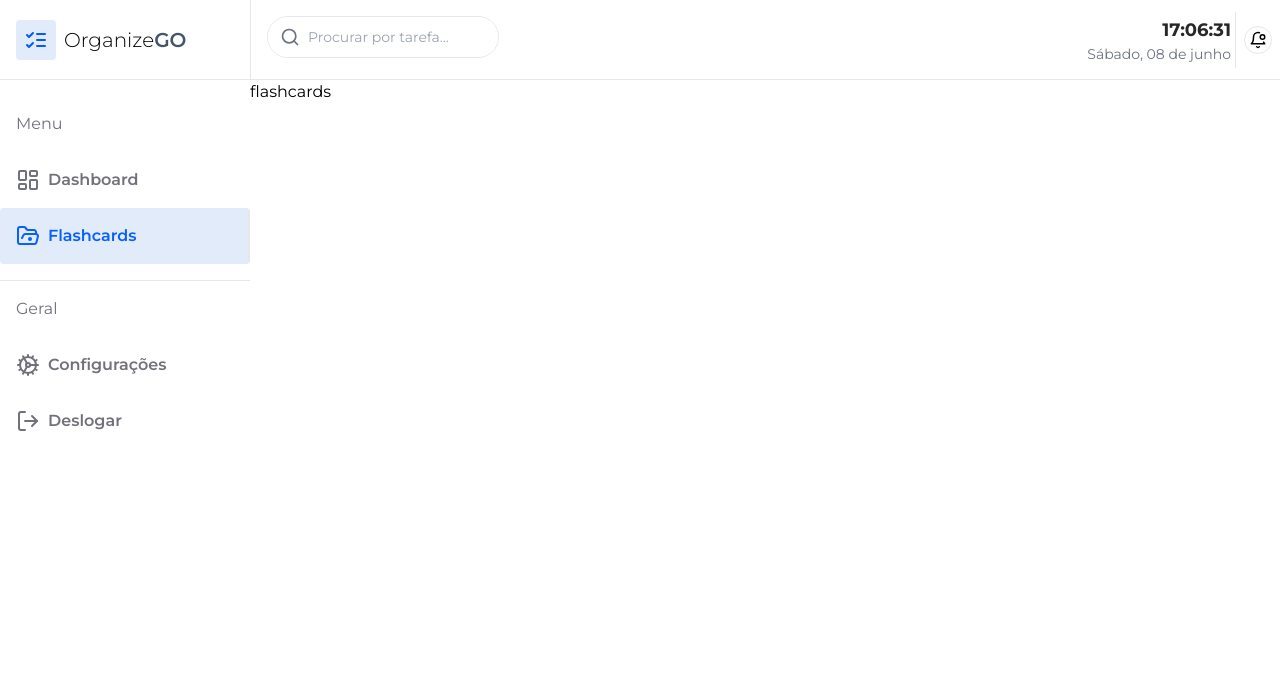
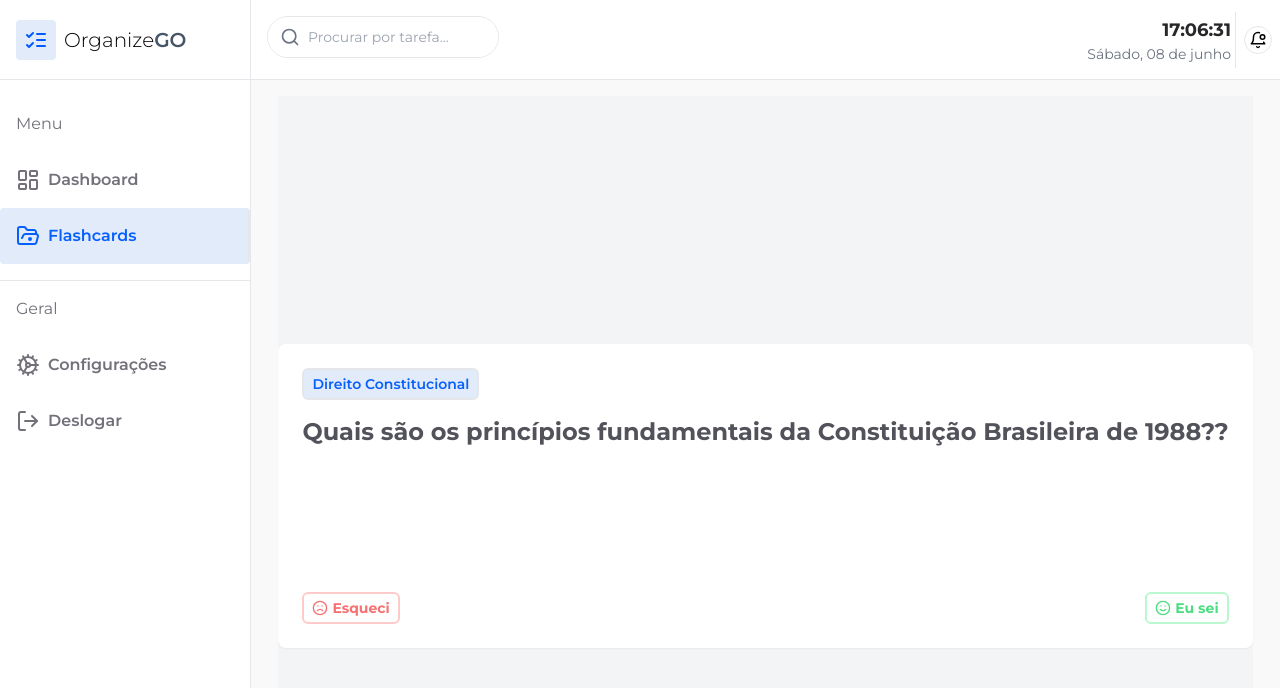
Before and after one commit to jesieldotdev/minhasnotas, a React (Vite) app: page /flashcards in a window 1280 px wide. Shown: the top 688 px of the page. Built offline with nearby package versions, Linux system fonts and the light colour scheme; no server answers.

Commit message:
flashcards

```diff
--- /dev/null
+++ b/src/pages/Flashcards/components/Desk/index.tsx
@@ -0,0 +1,89 @@
+import { useState } from 'react';
+import { AnimatePresence, motion } from 'framer-motion';
+import { ChevronRight, Frown, Smile } from 'lucide-react';
+
+interface DeskProps {}
+
+export const Desk = () => {
+    const [isFlipped, setIsFlipped] = useState(false);
+
+    const handleFlip = () => {
+        setIsFlipped(!isFlipped);
+    };
+
+    return (
+        <div className="flex justify-center items-center min-h-screen bg-gray-100">
+            <AnimatePresence>
+                {!isFlipped ? (
+                    <motion.div
+                        key="front"
+                        initial={{ opacity: 1, rotateY: 0 }}
+                        animate={{ opacity: 1, rotateY: 0 }}
+                        exit={{ opacity: 1, rotateY: 0 }}
+                        transition={{ duration: 0.5 }}
+                        className="flex flex-col justify-between bg-white cursor-pointer shadow-sm p-6 rounded-lg lg:max-w-fit h-fit"
+                        onClick={handleFlip}
+                        style={{ backfaceVisibility: 'hidden', transformStyle: 'preserve-3d' }}
+                    >
+                        <div className="flex justify-between mb-4">
+                            <p className="bg-blue-sec text-iphone-blue border-2 rounded-md py-1 px-2 text-sm font-semibold">
+                                Direito Constitucional
+                            </p>
+                            {/* <button className="font-bold text-zinc-600">Editar</button> */}
+                        </div>
+
+                        <div className="flex-1 mb-32 justify-center">
+                            <p className="font-bold text-2xl text-zinc-600 mb-4">
+                                Quais são os princípios fundamentais da Constituição Brasileira de 1988??
+                            </p>
+                            {/* <p className="overflow-auto">
+                                Os princípios fundamentais incluem a soberania, a cidadania, a dignidade da pessoa humana, os valores sociais do trabalho e da livre iniciativa, o pluralismo político, entre outros.
+                            </p> */}
+                        </div>
+
+                        <div className="flex justify-between">
+                            <button className="border-red-200 text-red-400 border-2 rounded-md py-1 px-2 text-sm flex items-center gap-1 font-bold">
+                                <Frown size={16} /> Esqueci
+                            </button>
+                            <button className="border-green-200 text-green-400 border-2 rounded-md py-1 px-2 text-sm flex items-center gap-1 font-bold">
+                                <Smile size={16} /> Eu sei
+                            </button>
+                        </div>
+                    </motion.div>
+                ) : (
+                    <motion.div
+                        key="back"
+                        initial={{ opacity: 0, rotateY: 180 }}
+                        animate={{ opacity: 1, rotateY: 0 }}
+                        exit={{ opacity: 0, rotateY: 180 }}
+                        transition={{ duration: 0.5 }}
+                        className="flex flex-col justify-between bg-white cursor-pointer shadow-sm p-6 rounded-lg lg:max-w-fit h-fit"
+                        onClick={handleFlip}
+                        style={{ backfaceVisibility: 'hidden', transformStyle: 'preserve-3d' }}
+                    >
+                        <div className="back-content"
+                        // style={{ transform: 'rotateY(180deg)' }}
+                        >
+                            <div className="flex-1 mb-32 justify-center">
+                                <p className="font-bold text-2xl text-zinc-600">Resposta:</p>
+                                <div className="overflow-auto"
+                                // style={{ transform: 'rotateY(180deg)' }}
+                                >
+                                    <p>
+                                        Os princípios fundamentais incluem a soberania, a cidadania, a dignidade da pessoa humana, os valores sociais do trabalho e da livre iniciativa, o pluralismo político, entre outros.
+                                    </p>
+                                </div>
+                            </div>
+
+                            <div className="flex justify-center">
+                                <button className="border-zinc-400 border-2 rounded-md py-1 px-2 text-sm flex items-center gap-1 font-bold">
+                                    <ChevronRight size={16} /> Próximo
+                                </button>
+                            </div>
+                        </div>
+                    </motion.div>
+                )}
+            </AnimatePresence>
+        </div>
+    );
+};
--- a/src/pages/Flashcards/index.tsx
+++ b/src/pages/Flashcards/index.tsx
@@ -1,11 +1,16 @@
+import { Desk } from "./components/Desk"
+
 interface FlashcardsProps{
 
 }
 
 export const Flashcards = () => {
     return (
-        <>flashcards
+        <div className="border-l p-4 bg-[#f9f9f9] h-screen flex justify-center ">
 
-        </>
+
+        <Desk/>
+
+        </div>
     )
 }
--- a/src/pages/Home/components/Menu/index.tsx
+++ b/src/pages/Home/components/Menu/index.tsx
@@ -27,12 +27,12 @@ const Menu = () => {
     }
   };
 
-  const flashCardsNavigate = () => {
-    navigate('/flashcards');
-  };
 
   const dashboardNavigate = () => {
     navigate('/');
+  };
+  const flashCardsNavigate = () => {
+    navigate('/flashcards');
   };
   const settingsNavigate = () => {
     navigate('/settings');
```
